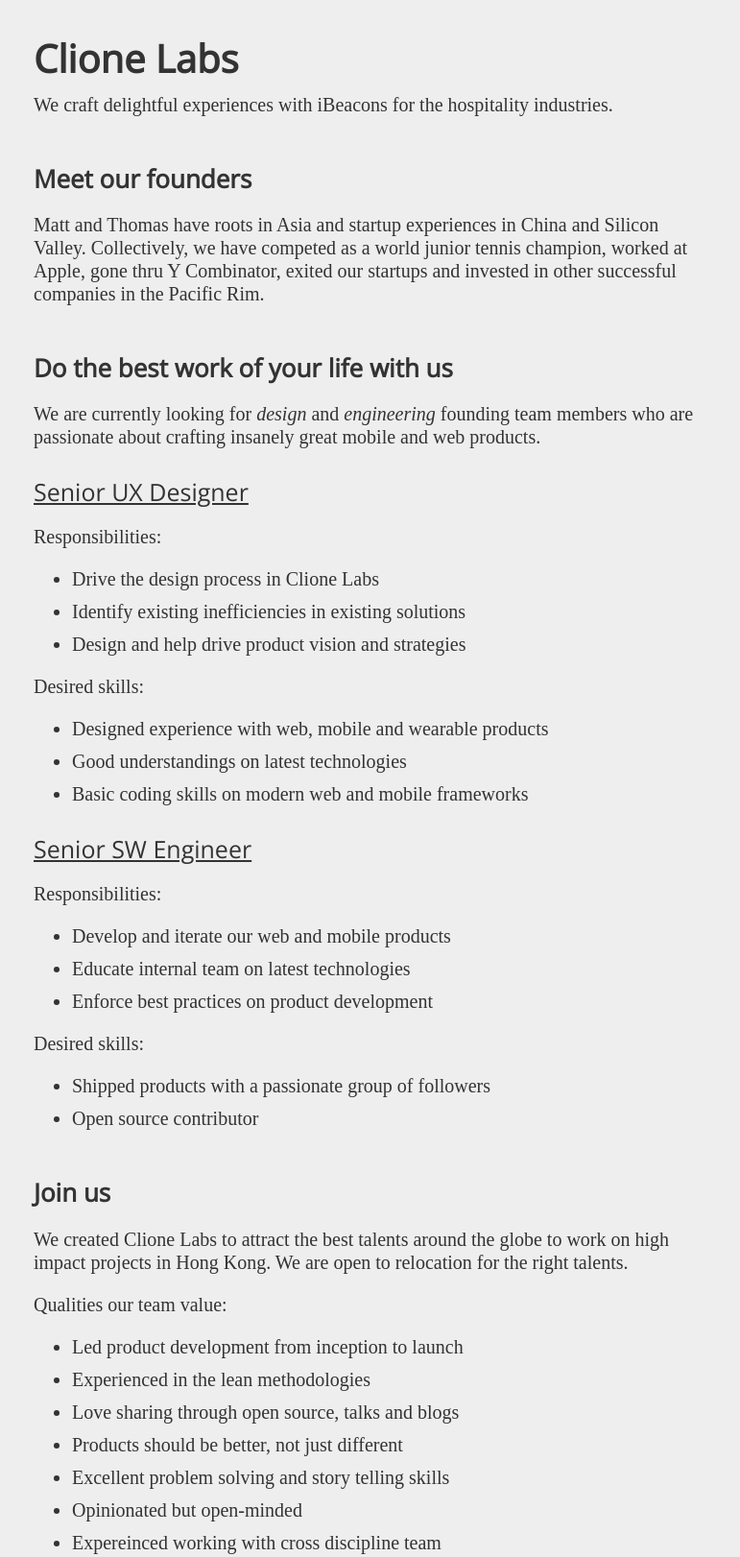
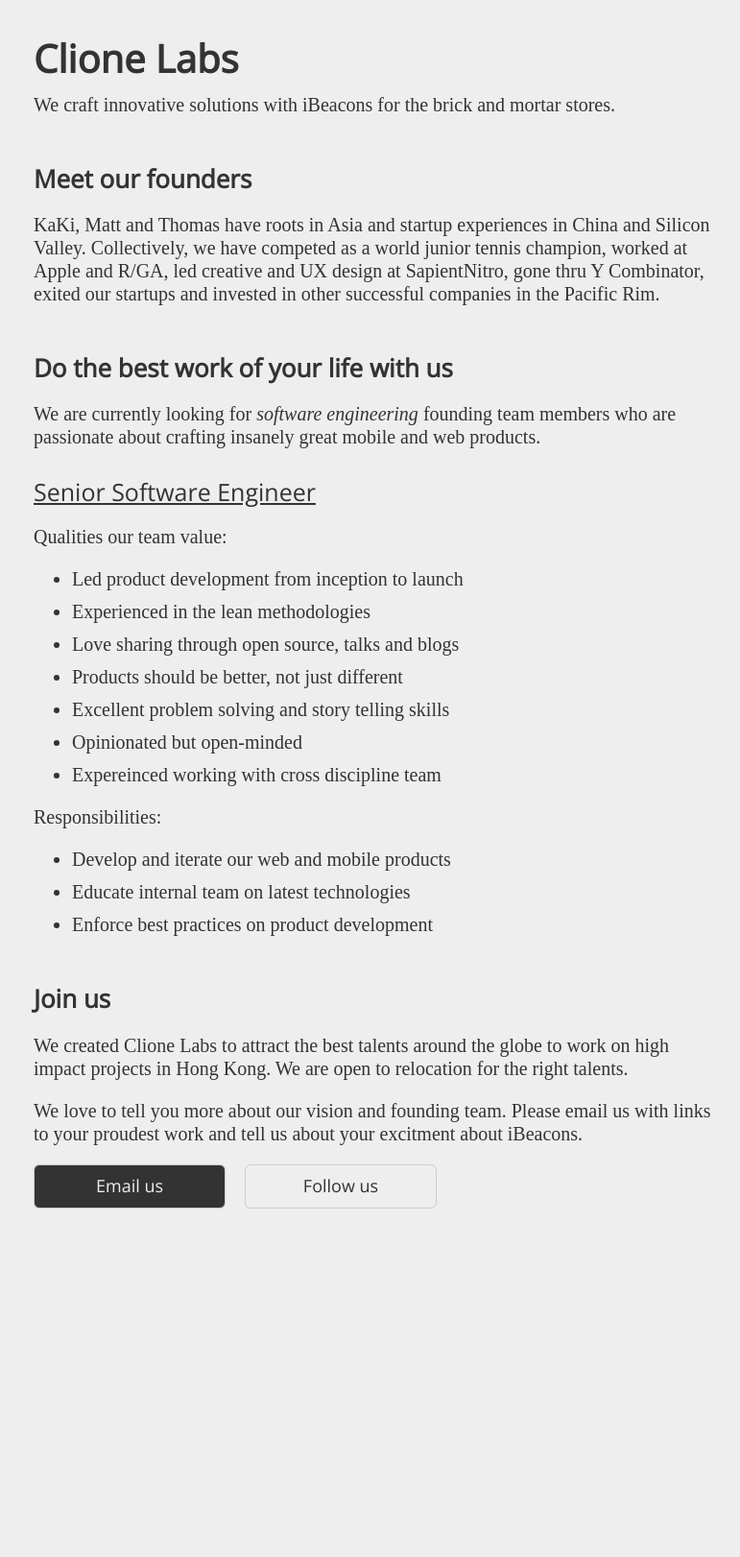
Before and after one commit to clionelabs/clionelabs.github.io, a plain HTML site: page index.html in a window 1280 px wide. Shown: the part 5-1627 px from the top of the page at 96% size, without its empty margins (250-1021 px from the left). After the commit the page ends 1304 px from the top, so only its background shows below. Drawn offline with nearby package versions, Linux system fonts and the light colour scheme; a web font is replaced by a local one.

Commit message:
added Kaki and updated job postings

```diff
--- a/index.html
+++ b/index.html
@@ -16,37 +16,31 @@
     <div class="container">
       <header>
           <h1 class="header_heading">Clione Labs</h1>
-          <div class="tagline">We craft delightful experiences with iBeacons for the hospitality industries.</div>
+          <div class="tagline">We craft innovative solutions with iBeacons for the brick and mortar stores.</div>
       </header>
       <div class="main_content">
         <h1 class="main_content_heading">Meet our founders</h1>
         <p>
-          <a href="https://twitter.com/chengmatt">Matt</a> and <a href="https://twitter.com/thomaspun">Thomas</a> have roots in Asia and startup experiences in China and Silicon Valley.  Collectively, we have competed as a world junior tennis champion, worked at Apple, gone thru Y Combinator, exited our startups and invested in other successful companies in the Pacific Rim.
+          <a href="http://hk.linkedin.com/in/kakilaw">KaKi</a>, <a href="www.linkedin.com/in/chengmatt">Matt</a> and <a href="http://hk.linkedin.com/in/thomaspun">Thomas</a> have roots in Asia and startup experiences in China and Silicon Valley.  Collectively, we have competed as a world junior tennis champion, worked at Apple and R/GA, led creative and UX design at SapientNitro, gone thru Y Combinator, exited our startups and invested in other successful companies in the Pacific Rim.
         </p>
         <h1 class="main_content_heading">Do the best work of your life with us</h1>
         <p>
-          We are currently looking for <i>design</i> and <i>engineering</i> founding team members who are passionate about crafting insanely great mobile and web products.
+          We are currently looking for <i>software engineering</i> founding team members who are passionate about crafting insanely great mobile and web products.
         </p>
         <p>
-          <div class="job_title">Senior UX Designer</div>
+          <div class="job_title">Senior Software Engineer</div>
           <p>
-            Responsibilities:
+            Qualities our team value:
             <ul>
-              <li>Drive the design process in Clione Labs</li>
-              <li>Identify existing inefficiencies in existing solutions</li>
-              <li>Design and help drive product vision and strategies</li>
-            </ul>
-
-            Desired skills:
-            <ul>
-              <li>Designed experience with web, mobile and wearable products</li>
-              <li>Good understandings on latest technologies</li>
-              <li>Basic coding skills on modern web and mobile frameworks</li>
+              <li>Led product development from inception to launch</li>
+              <li>Experienced in the lean methodologies</li>
+              <li>Love sharing through open source, talks and blogs</li>
+              <li>Products should be better, not just different</li>
+              <li>Excellent problem solving and story telling skills</li>
+              <li>Opinionated but open-minded</li>
+              <li>Expereinced working with cross discipline team</li>
             </ul>
           </p>
-        </p>
-        <p>
-          <div class="job_title">Senior SW Engineer</div>
           <p>
             Responsibilities:
             <ul>
@@ -54,29 +48,11 @@
               <li>Educate internal team on latest technologies</li>
               <li>Enforce best practices on product development</li>
             </ul>
-
-            Desired skills:
-            <ul>
-              <li>Shipped products with a passionate group of followers</li>
-              <li>Open source contributor</li>
-            </ul>
           </p>
         </p>
         <h1 class="main_content_heading">Join us</h1>
         <p>
           We created Clione Labs to attract the best talents around the globe to work on high impact projects in Hong Kong.  We are open to relocation for the right talents.
-        </p>
-        <p>
-          Qualities our team value:
-          <ul>
-            <li>Led product development from inception to launch</li>
-            <li>Experienced in the lean methodologies</li>
-            <li>Love sharing through open source, talks and blogs</li>
-            <li>Products should be better, not just different</li>
-            <li>Excellent problem solving and story telling skills</li>
-            <li>Opinionated but open-minded</li>
-            <li>Expereinced working with cross discipline team</li>
-          </ul>
         </p>
         <p>
           We love to tell you more about our vision and founding team. Please email us with links to your proudest work and tell us about your excitment about iBeacons.
```
